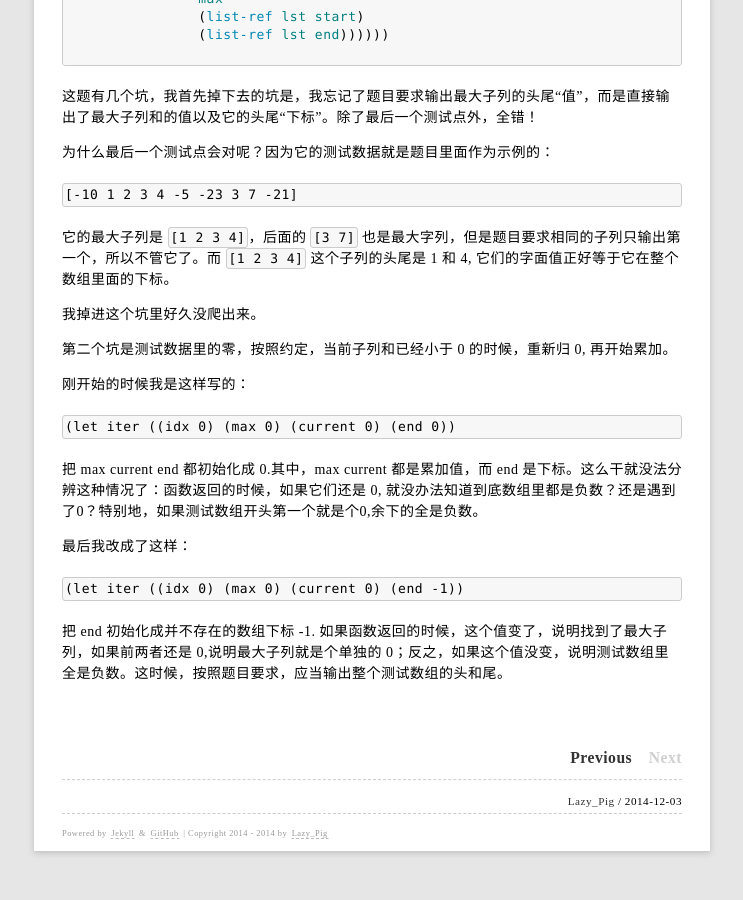
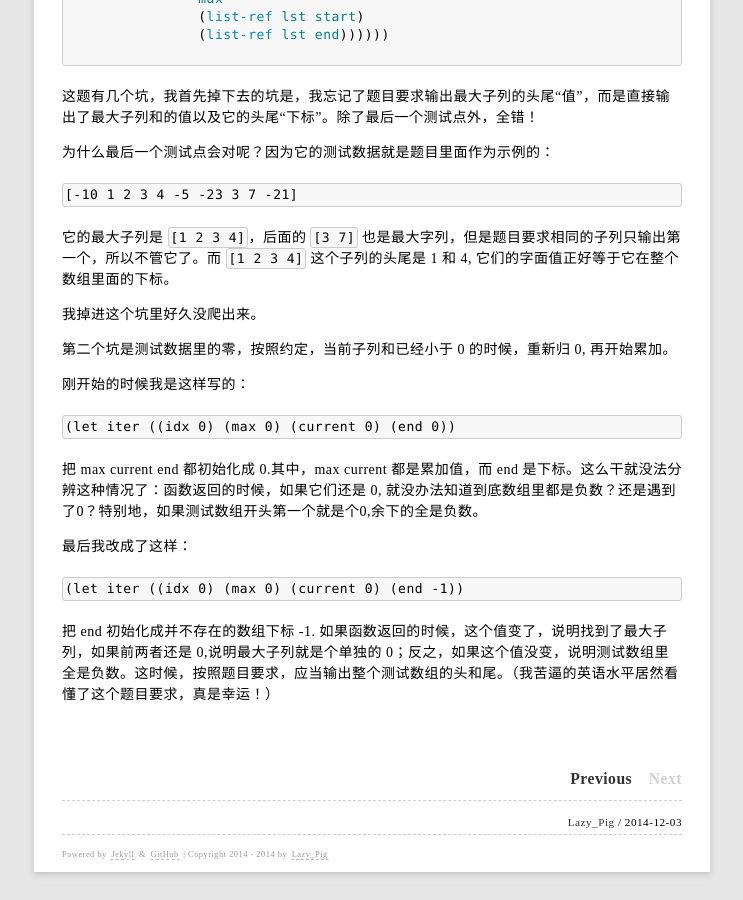
Before and after one commit to rhuichao/uternet.github.io, a Jekyll site: the page built from _posts/2014-12-03-sub-list-sum.md, in a window 1280 px wide and 900 px high, scrolled down 2645 px. Shown: the whole window, without its empty margins (268-1011 px from the left). Built offline with Jekyll 4.4.1, drawn with Linux system fonts in a browser that asks for light colours; Markdown is read by kramdown in place of the engine named in the settings; before the commit the page ends 3524 px from its top, so only the background shows below that.

Commit message:
new document posted

```diff
--- a/_posts/2014-12-03-sub-list-sum.md
+++ b/_posts/2014-12-03-sub-list-sum.md
@@ -138,4 +138,4 @@ date: 2014-12-03
 
     (let iter ((idx 0) (max 0) (current 0) (end -1))
 
-把 end 初始化成并不存在的数组下标 -1. 如果函数返回的时候，这个值变了，说明找到了最大子列，如果前两者还是 0,说明最大子列就是个单独的 0；反之，如果这个值没变，说明测试数组里全是负数。这时候，按照题目要求，应当输出整个测试数组的头和尾。
+把 end 初始化成并不存在的数组下标 -1. 如果函数返回的时候，这个值变了，说明找到了最大子列，如果前两者还是 0,说明最大子列就是个单独的 0；反之，如果这个值没变，说明测试数组里全是负数。这时候，按照题目要求，应当输出整个测试数组的头和尾。（我苦逼的英语水平居然看懂了这个题目要求，真是幸运！）
```
